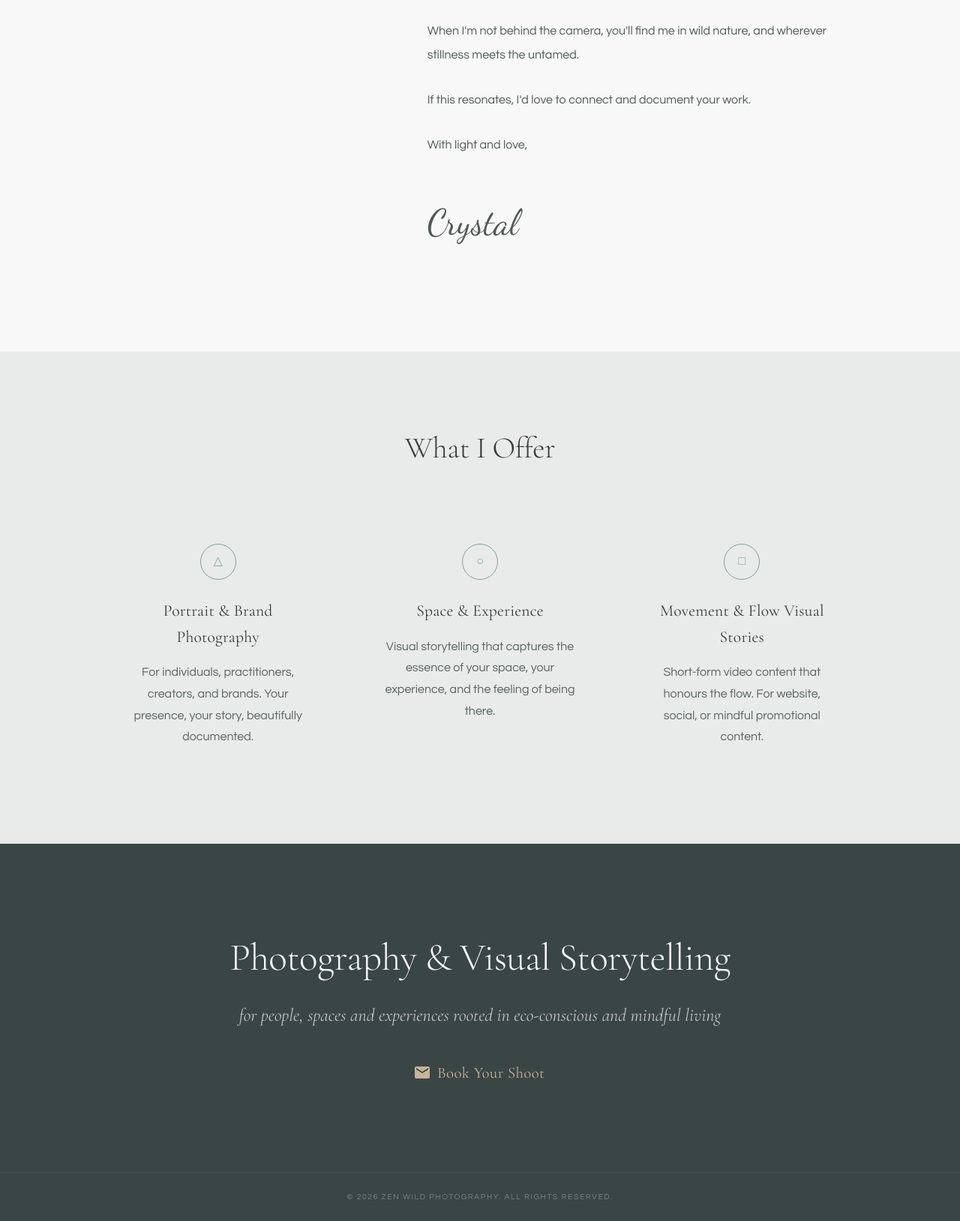
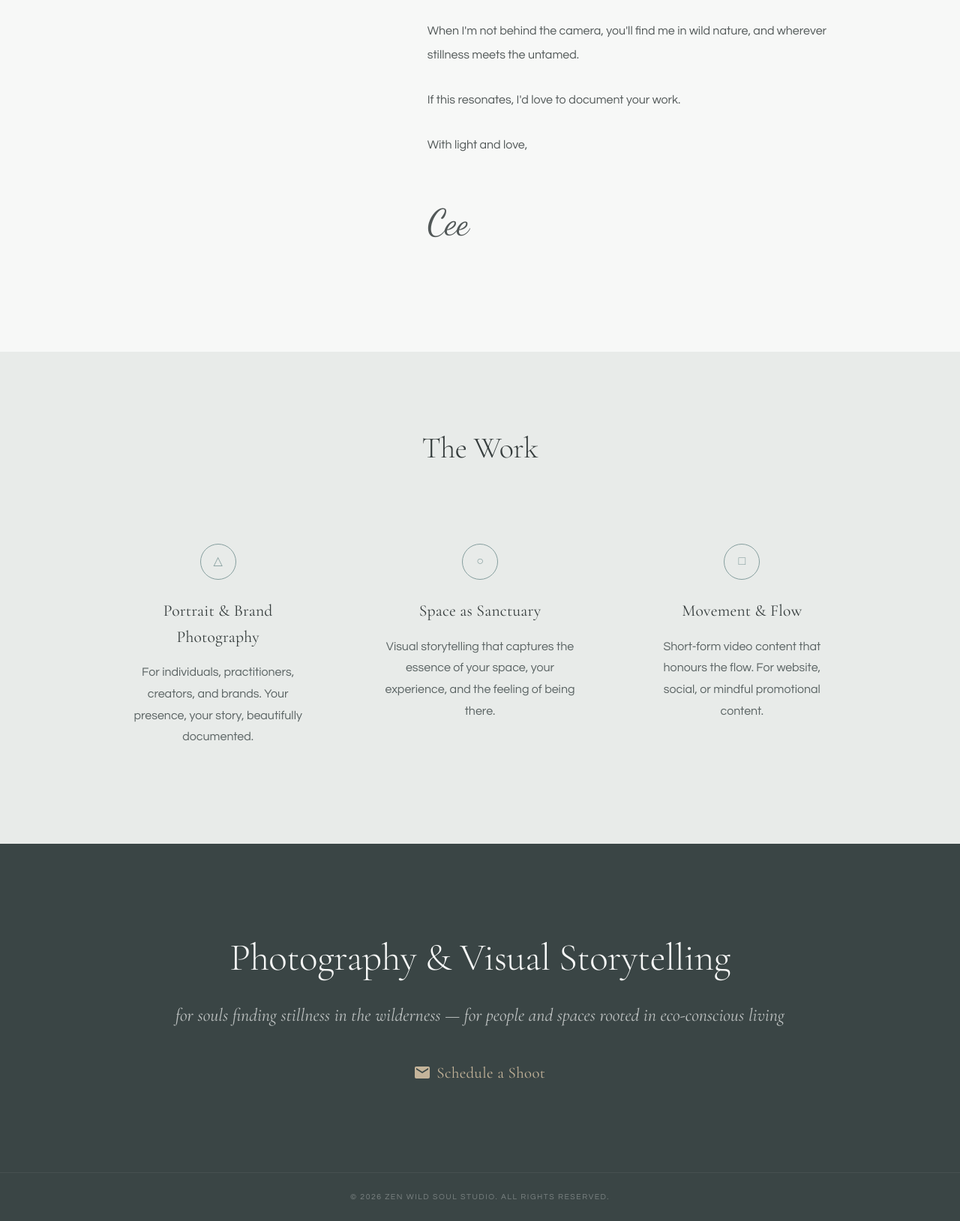
Before and after one commit to whiskerwonderz/zenwildom, a website: page about.html in a window 1280 px wide. Shown: the part 1087-2715 px from the top of the page at 75% size. Drawn offline with nearby package versions, Linux system fonts and the light colour scheme.

Commit message:
Rebrand to zen wild soul photography and refresh copy + metadata
- Update wordmark and footer to new brand (logo: "zen wild soul photography"; copyright: "zen wild soul studio")
- Reword home tagline to "for souls finding stillness in the wilderness — for people and spaces rooted in eco-conscious living"
- Rename services: "What I Offer" → "The Work"; "Space & Experience" → "Space as Sanctuary"; "Movement & Flow Visual Stories" → "Movement & Flow"
- Update CTA: "Book Your Shoot" → "Schedule a Shoot"
- Swap signature/author Crystal → Cee (about copy, signature, meta author, image alt)
- Migrate contact email zen.wild.om@gmail.com → zenwildsoul@gmail.com
- Refresh page titles, meta description/keywords, OG + Twitter tags, and structured data to match new brand
- (Canonical URL migration to zenwildsoul.studio deliberately deferred)

```diff
--- a/about.html
+++ b/about.html
@@ -3,12 +3,12 @@
 <head>
     <meta charset="UTF-8">
     <meta name="viewport" content="width=device-width, initial-scale=1.0">
-    <title>About | Zen Wild Photography — Wellness & Portrait Photographer</title>
-    <meta name="description" content="Crystal is a wellness & lifestyle photographer working with yoga teachers, retreat hosts, eco-lodges, and earth-inspired brands. Portraits, brand content & visual storytelling.">
+    <title>About · zen wild soul</title>
+    <meta name="description" content="Cee is a natural light photographer working with practitioners, retreat hosts, eco-spaces, and earth-inspired brands. Portraits, brand content & visual storytelling.">
     <meta name="robots" content="index, follow">
     <link rel="canonical" href="https://zenwildom.com/about.html">
-    <meta property="og:title" content="About | Zen Wild Photography — Wellness & Portrait Photographer">
-    <meta property="og:description" content="Crystal is a wellness & lifestyle photographer working with yoga teachers, retreat hosts, eco-lodges, and earth-inspired brands.">
+    <meta property="og:title" content="About · zen wild soul">
+    <meta property="og:description" content="Cee is a natural light photographer working with practitioners, retreat hosts, eco-spaces, and earth-inspired brands. Portraits, brand content & visual storytelling.">
     <meta property="og:image" content="https://zenwildom.com/og-image.jpg">
     <meta property="og:url" content="https://zenwildom.com/about.html">
     <meta property="og:type" content="website">
@@ -855,11 +855,11 @@
 <body>
     <!-- Navigation -->
     <nav>
-        <a href="index.html" class="logo"><img src="favicon.png" alt="" class="logo-icon">zen wild photography</a>
+        <a href="index.html" class="logo"><img src="favicon.png" alt="" class="logo-icon">zen wild soul photography</a>
         <ul class="nav-links">
             <li><a href="index.html">Portfolio</a></li>
             <li><a href="about.html" class="active">About</a></li>
-            <li><a href="mailto:zen.wild.om@gmail.com">Contact</a></li>
+            <li><a href="mailto:zenwildsoul@gmail.com">Contact</a></li>
         </ul>
         <button class="menu-btn" aria-label="Menu">
             <span></span>
@@ -885,7 +885,7 @@
                     src="portfolio/optimized/medium/dscf6034-2-copy.jpg"
                     srcset="portfolio/optimized/thumb/dscf6034-2-copy.jpg 400w, portfolio/optimized/medium/dscf6034-2-copy.jpg 800w, portfolio/optimized/large/dscf6034-2-copy.jpg 1200w"
                     sizes="(max-width: 768px) 280px, 400px"
-                    alt="Crystal"
+                    alt="Cee"
                     loading="lazy">
             </picture>
         </div>
@@ -897,16 +897,16 @@
             <p>These practices shape how I see, listen, and capture stories. Somewhere along the journey, photography became my core practice.</p>
             <p>I work with people, spaces, and brands rooted in eco-conscious and mindful living – creating portraits, visual stories, and brand content. My approach is intuitive, documenting what is already there – from beautifully unique movements to quiet, honest moments.</p>
             <p>When I'm not behind the camera, you'll find me in wild nature, and wherever stillness meets the untamed.</p>
-            <p>If this resonates, I'd love to connect and document your work.</p>
+            <p>If this resonates, I'd love to document your work.</p>
             <p>With light and love,</p>
-            <p class="signature">Crystal</p>
+            <p class="signature">Cee</p>
         </div>
     </section>
 
     <!-- Services -->
     <section class="services">
         <div class="services-header">
-            <h2>What I Offer</h2>
+            <h2>The Work</h2>
         </div>
         <div class="services-inner">
             <div class="service">
@@ -916,12 +916,12 @@
             </div>
             <div class="service">
                 <div class="service-icon">○</div>
-                <h3>Space & Experience</h3>
+                <h3>Space as Sanctuary</h3>
                 <p>Visual storytelling that captures the essence of your space, your experience, and the feeling of being there.</p>
             </div>
             <div class="service">
                 <div class="service-icon">□</div>
-                <h3>Movement & Flow Visual Stories</h3>
+                <h3>Movement & Flow</h3>
                 <p>Short-form video content that honours the flow. For website, social, or mindful promotional content.</p>
             </div>
         </div>
@@ -930,19 +930,19 @@
     <!-- Contact -->
     <section class="contact" id="contact">
         <h2>Photography & Visual Storytelling</h2>
-        <p>for people, spaces and experiences<br class="mobile-break"> rooted in eco-conscious and mindful living</p>
+        <p>for souls finding stillness in the wilderness —<br class="mobile-break"> for people and spaces rooted in eco-conscious living</p>
         <div class="contact-row">
-            <a href="mailto:zen.wild.om@gmail.com?subject=Photography%20Inquiry" class="contact-email">
+            <a href="mailto:zenwildsoul@gmail.com?subject=Photography%20Inquiry" class="contact-email">
                 <svg width="20" height="16" viewBox="0 0 20 16" fill="none" xmlns="http://www.w3.org/2000/svg">
                     <path d="M18 0H2C0.9 0 0 0.9 0 2V14C0 15.1 0.9 16 2 16H18C19.1 16 20 15.1 20 14V2C20 0.9 19.1 0 18 0ZM18 4L10 9L2 4V2L10 7L18 2V4Z" fill="currentColor"/>
                 </svg>
-                Book Your Shoot
+                Schedule a Shoot
             </a>
         </div>
     </section>
 
     <footer>
-        <p>© 2026 zen wild photography. All rights reserved.</p>
+        <p>© 2026 zen wild soul studio. All rights reserved.</p>
     </footer>
 
     <script>
```
Also changed, not shown: index.html (+18 -18 lines).
